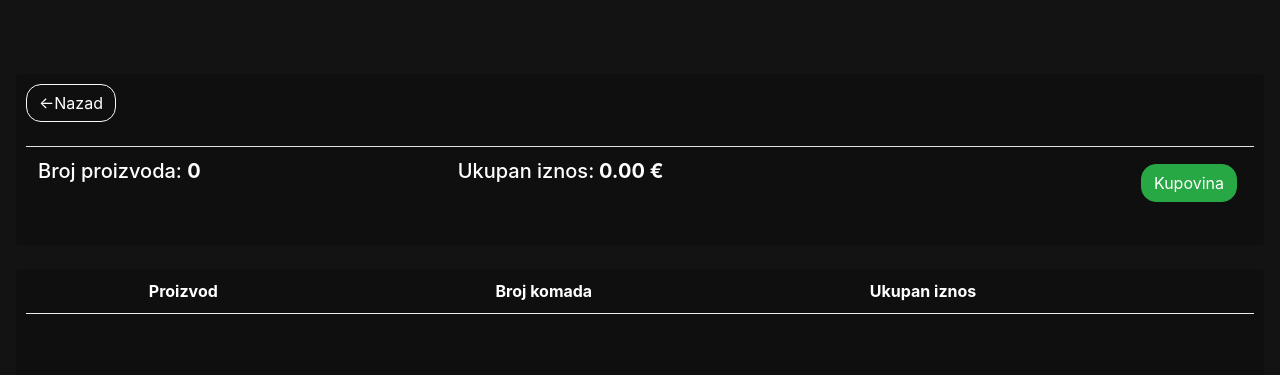
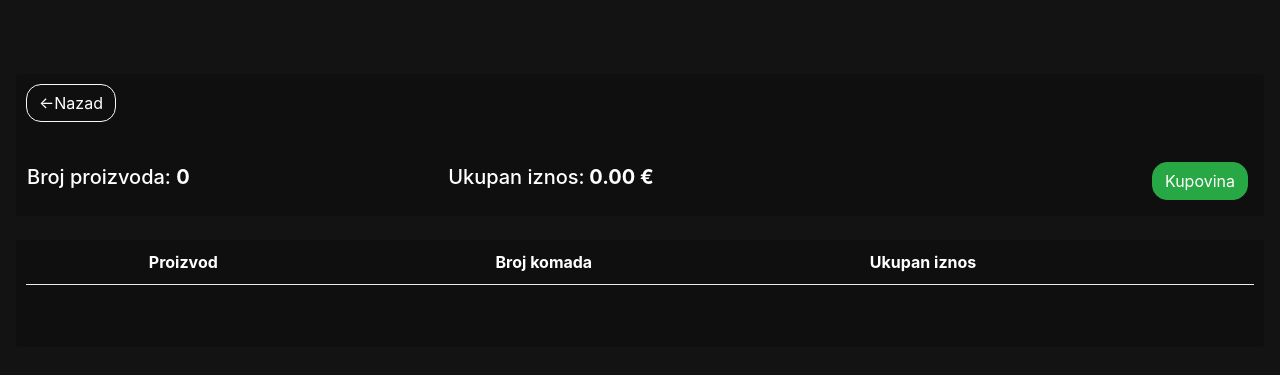
Before and after one commit to fmkwebdev/litho, a Django app: page /sr/cart in a window 1280 px wide. Shown: the part 101-476 px from the top of the page. Run offline with Django 3.2, Linux system fonts and the light colour scheme; lists and menus that the app fills with data are empty; some libraries are stand-ins or nearby versions.

Commit message:
Updates 03.05

```diff
--- a/ecommerce/urls.py
+++ b/ecommerce/urls.py
@@ -20,7 +20,7 @@ from django.conf import settings
 from store.views import view_images
 
 urlpatterns = [
-    path('admin/', admin.site.urls),
+    path('200204211337/', admin.site.urls),
     path('', include('store.urls')),
     path('gallery/', view_images, name='image_gallery')
 ] + static(settings.MEDIA_URL, document_root=settings.MEDIA_ROOT)
--- a/store/templates/store/sr/cart.html
+++ b/store/templates/store/sr/cart.html
@@ -18,31 +18,30 @@
 
 				<br>
 				<br>
-
-				<table class="table">
+				<table class="col-lg-12">
 					<tr>
 						<th><h5 class="cart_termekek" style="color: white;">Broj proizvoda: <strong>{{order.get_cart_items}}</strong></h5></th>
 						<th><h5 class="cart_vegosszeg" style="color: white;">Ukupan iznos:<strong> {{order.get_cart_total|floatformat:2}} €</strong></h5></th>
 						<th>
-							<a  style="float:right; margin:5px; border-radius: 15px;" class="btn btn-success phx" href="{% url 'checkoutsr' %}" >Kupovina</a>
+							<a style="float:right; margin:5px; border-radius: 15px;" class="btn btn-success phx" href="{% url 'checkoutsr' %}" >Kupovina</a>
 						</th>
 					</tr>
+				</table>
 
-				</table>
 
 			</div>
 
 			<br>
 			<div class="boxolo-element" style="background-color: #0f0f0f; background-blend-mode: darken; display: flex; flex-direction: column; justify-content: space-around; justify-content: space-evenly; gap: 1.4em">
 				<div class="cart-row">
-					<div style="flex-grow: 2; margin-left: 10%;"><strong style="color: white;">Proizvod</strong></div>
-					<div style="flex-grow: 2;"><strong style="color: white;">Broj komada</strong></div>
-					<div style="flex-grow: 2;"><strong style="color: white;">Ukupan iznos</strong></div>
+					<div style="flex-grow: 2; margin-left: 10%;"><strong style="color: white;" class="cart_termekek">Proizvod</strong></div>
+					<div style="flex-grow: 2;"><strong style="color: white;" class="cart_termekek">Broj komada</strong></div>
+					<div style="flex-grow: 2;"><strong style="color: white;" class="cart_termekek">Ukupan iznos</strong></div>
 				</div>
 			<div class="boxolo-element" style="background-color: #0f0f0f; background-blend-mode: darken; display: flex; flex-direction: column; justify-content: center; align-items: stretch; gap: 1.4em">
 				{% for item in items %}
 				<div class="cart-row">
-					<div style="flex-grow: 2; margin-left: 9%;"><p style="color: white;">{{item.product.name2}}</p>
+					<div style="flex-grow: 2; margin-left: 9%;"><p style="color: white;" class="cart_termekek">{{item.product.name2}}</p>
                     </div>
 					<div style="flex-grow: 2;">
 						<p class="quantity"  style="color: white; font-size: 1.5em;">{{item.quantity}}</p>
--- a/store/templates/store/sr/store.html
+++ b/store/templates/store/sr/store.html
@@ -130,6 +130,7 @@
  {% endfor %}
 </div>
 </section>
+        </div>
    <style>
     .footer {
         background-color: #000;
@@ -169,8 +170,7 @@
     </div>
 </footer>
 
-    </div>
-  <script src="{% static 'js/particles.min.js' %}"></script>
+<script src="{% static 'js/particles.min.js' %}"></script>
 <script src="{% static 'js/custom.js' %}"></script>
 </body>
 {% endblock content %}
--- a/store/templates/store/store.html
+++ b/store/templates/store/store.html
@@ -122,7 +122,7 @@
       <h5 class="card-title text-center" style="font-size: 1.8em;"><strong>{{product.name}}</strong></h5>
       <p class="card-text text-center" style="font-size: 1.5em; margin-top: 1em; margin-bottom: 1em;">{{product.leiras}}</p>
           <button data-product="{{product.id}}" data-action="add" class="col-lg-6 btn btn-outline-secondary add-btn update-cart" style="border-radius: 2em; z-index: 3;"><h4 style="font-size: 1.25em; font-weight:700;"><stong>Kosárba Tétel</stong></h4></button>
-				<button class="col-lg-6 btn btn-outline-secondary" style="border-radius: 2em; float: right; z-index: 3;" ><h4 style="font-size: 1.25em; font-weight: 500; pointer-events: none;"><strong>{{product.price}} € </strong></h4></button>
+				<button class="col-lg-6 btn btn-outline-secondary" style="border-radius: 2em; float: right; z-index: 3;" ><h4 style="font-size: 1.25em; font-weight: 500; pointer-events: none;"><strong>{{product.price}} €</strong></h4></button>
     </div>
   </div>
  {% endfor %}
@@ -169,7 +169,7 @@
     </div>
 </footer>
 
-  <script src="{% static 'js/particles.min.js' %}"></script>
+<script src="{% static 'js/particles.min.js' %}"></script>
 <script src="{% static 'js/custom.js' %}"></script>
 </body>
 {% endblock content %}
```
Also changed, not shown: store/templates/store/cart.html (+4 -9 lines), store/templates/store/checkout.html (+13 -4 lines), store/templates/store/sr/checkout.html (+16 -5 lines), db.sqlite3.
